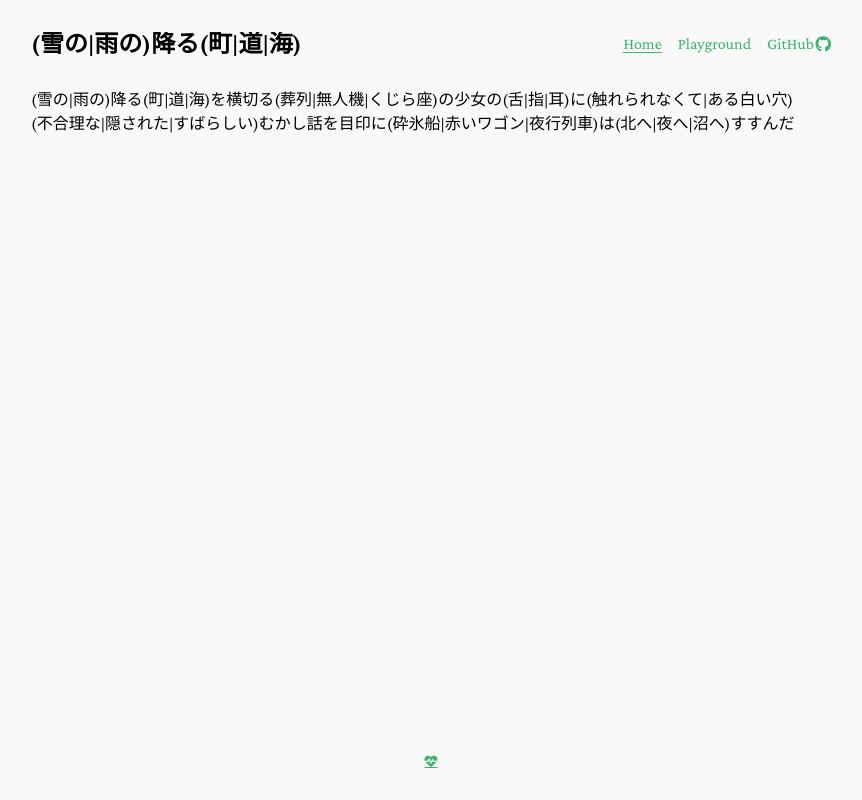
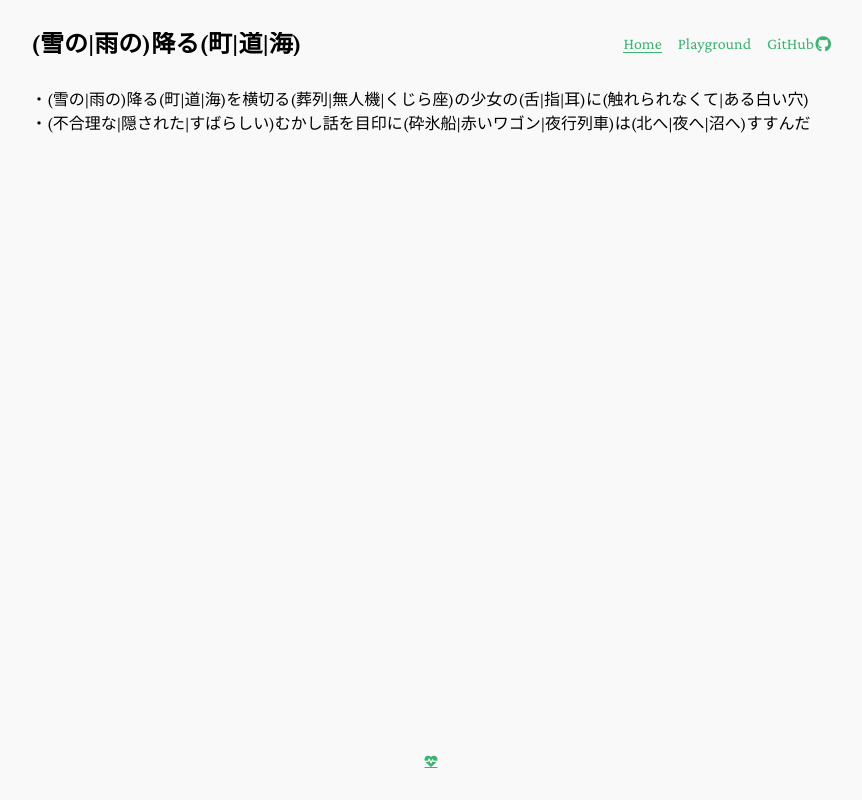
Before and after one commit to tenax66/tankaplay, a website built with Vite: page index.html in a window 1280 px wide. Shown: the whole page, without its empty margins (209-1071 px from the left). Built offline with nearby package versions, Linux system fonts and the light colour scheme; what proseplay would draw is missing.

Commit message:
add dots

```diff
--- a/index.html
+++ b/index.html
@@ -25,8 +25,8 @@
   </header>
   <main id="main" tabindex="-1">
     <div class="play">
-      (雪の|雨の)降る(町|道|海)を横切る(葬列|無人機|くじら座)の少女の(舌|指|耳)に(触れられなくて|ある白い穴)<br>
-      (不合理な|隠された|すばらしい)むかし話を目印に(砕氷船|赤いワゴン|夜行列車)は(北へ|夜へ|沼へ)すすんだ<br>
+      ・(雪の|雨の)降る(町|道|海)を横切る(葬列|無人機|くじら座)の少女の(舌|指|耳)に(触れられなくて|ある白い穴)<br>
+      ・(不合理な|隠された|すばらしい)むかし話を目印に(砕氷船|赤いワゴン|夜行列車)は(北へ|夜へ|沼へ)すすんだ<br>
     </div>
   </main>
   <footer>
```
